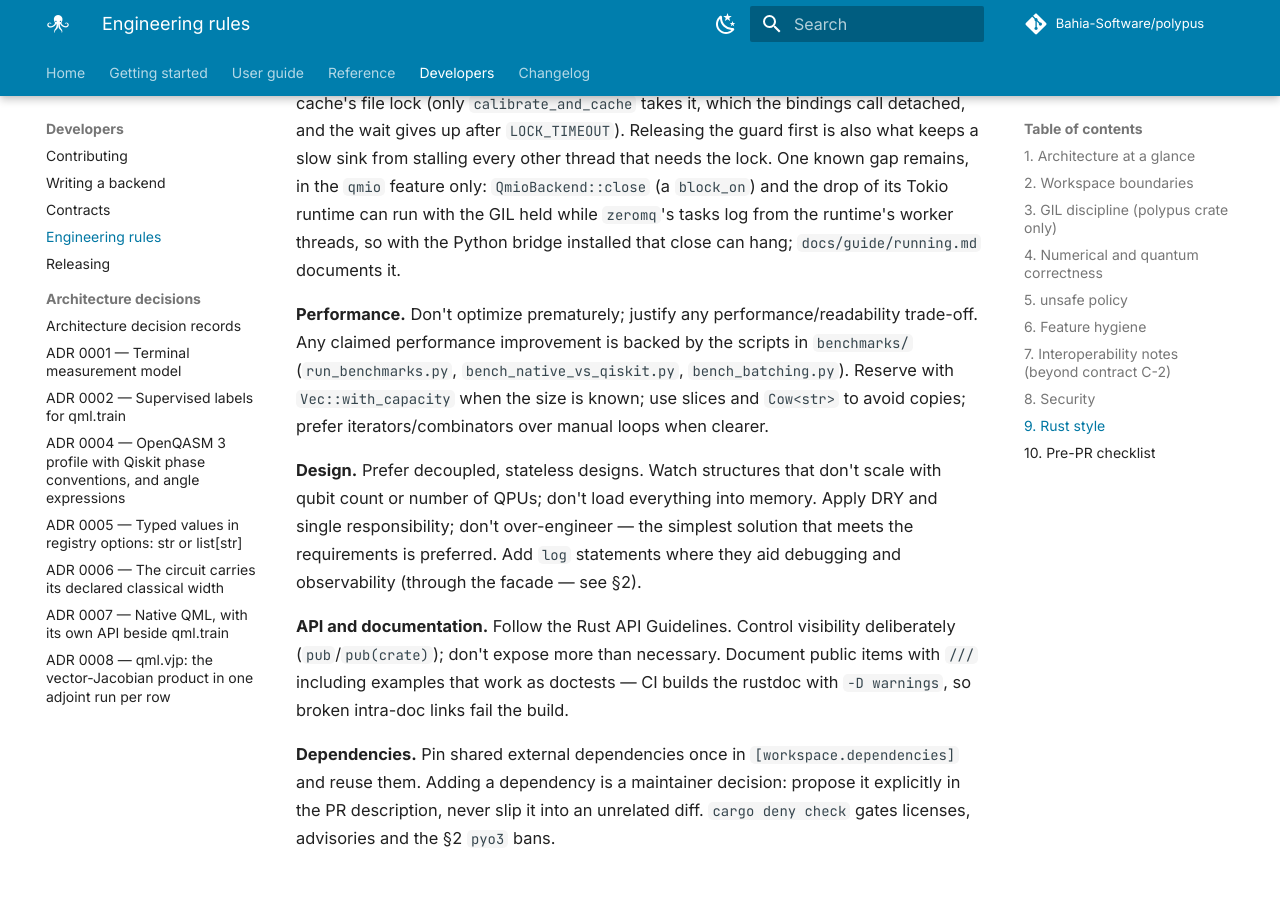
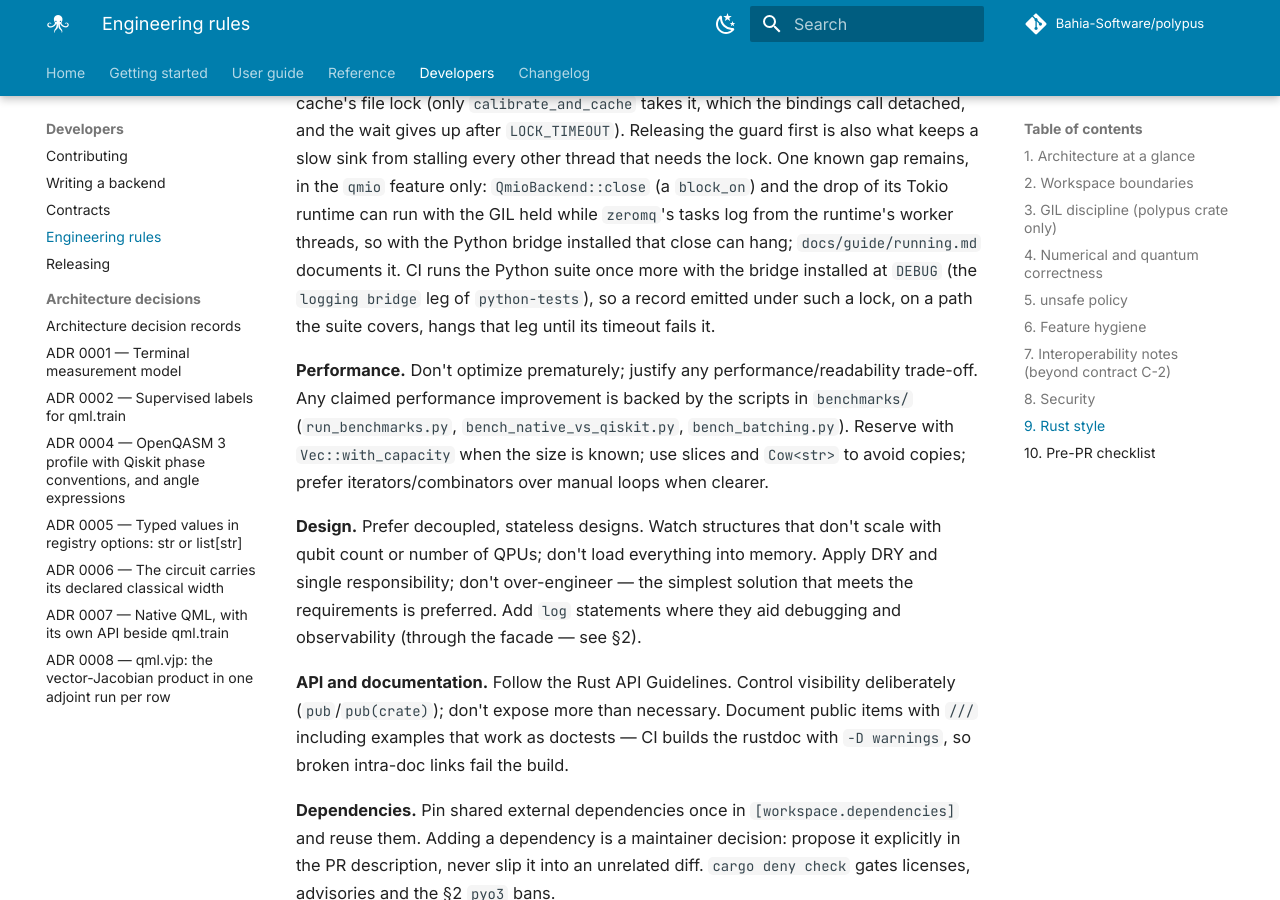
Before and after one commit to Bahia-Software/polypus, an MkDocs documentation site: the page built from docs/ENGINEERING.md, in a window 1280 px wide and 900 px high, scrolled down 20624 px. Built offline with MkDocs 1.6.1 and Material for MkDocs 9.7.7, drawn with Linux system fonts in a browser that asks for light colours; plug-ins that fetch from the network failed and are left out; comment, search, counter and statistics services are not loaded.

Commit message:
ci: run the Python suite with the logging bridge on one leg
The suite with polypus.log_to_python() installed (POLYPUS_TEST_LOG_TO_PYTHON=1)
was the only check that no path deadlocks once a log record waits for the
GIL, and it ran only by hand, so a log call added inside a lock (against
ENGINEERING section 9) would go unnoticed. python-tests gets a Python 3.13
leg that runs it, in parallel with the others; the job timeout turns a hang
into a failure. The log-bridge axis keeps the include from being merged into
the existing 3.13 leg.

Refs: #458

```diff
--- a/docs/ENGINEERING.md
+++ b/docs/ENGINEERING.md
@@ -710,7 +710,10 @@ slow sink from stalling every other thread that needs the lock. One known gap
 remains, in the `qmio` feature only: `QmioBackend::close` (a `block_on`) and the
 drop of its Tokio runtime can run with the GIL held while `zeromq`'s tasks log
 from the runtime's worker threads, so with the Python bridge installed that
-close can hang; `docs/guide/running.md` documents it.
+close can hang; `docs/guide/running.md` documents it. CI runs the Python
+suite once more with the bridge installed at `DEBUG` (the `logging bridge` leg
+of `python-tests`), so a record emitted under such a lock, on a path the suite
+covers, hangs that leg until its timeout fails it.
 
 **Performance.** Don't optimize prematurely; justify any
 performance/readability trade-off. Any claimed performance improvement is
```
Also changed, not shown: 2 other files.
